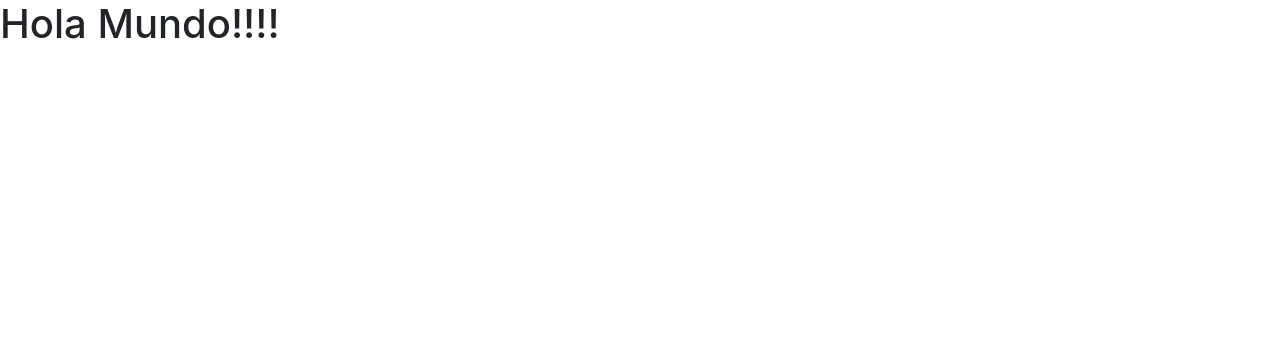
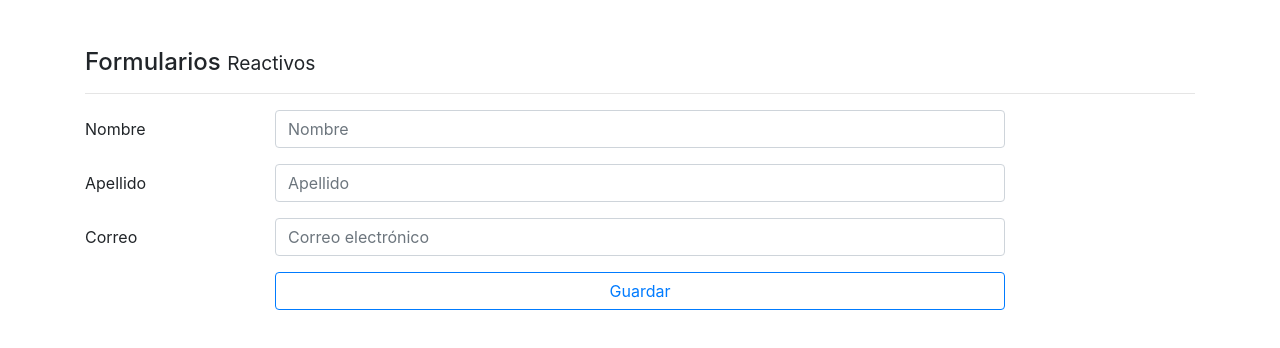
Before and after one commit to DulceAsd26/FormularioAngular, an Angular app: page /reactivo in a window 1280 px wide. Shown: the top 348 px of the page. Built offline with nearby package versions, Linux system fonts and the light colour scheme.

Commit message:
Creando rutas

```diff
--- a/src/app/app.component.html
+++ b/src/app/app.component.html
@@ -1 +1,5 @@
-<h1>Hola Mundo!!!!</h1>
+<div class="container mt-5">
+
+  <router-outlet></router-outlet>
+
+</div>
--- /dev/null
+++ b/src/app/pages/reactive/reactive.component.html
@@ -0,0 +1,50 @@
+<h4>Formularios <small> Reactivos </small></h4>
+<hr>
+<form autocomplete="off">
+
+  <div>
+
+    <div class="form-group row">
+      <label class="col-2 col-form-label">Nombre</label>
+      <div class="col-8">
+
+        <input class="form-control"
+               type="text"
+               placeholder="Nombre">
+      </div>
+    </div>
+
+    <div class="form-group row">
+      <label class="col-2 col-form-label">Apellido</label>
+      <div class="col-8">
+
+        <input class="form-control"
+               type="text"
+               placeholder="Apellido">
+      </div>
+    </div>
+
+  </div>
+
+  <div class="form-group row">
+    <label class="col-2 col-form-label">Correo</label>
+    <div class="col-8">
+
+      <input class="form-control"
+             type="email"
+             placeholder="Correo electrónico">
+    </div>
+  </div>
+
+
+
+  <div class="form-group row">
+    <label class="col-2 col-form-label">&nbsp;</label>
+    <div class="input-group col-md-8">
+      <button type="submit" class="btn btn-outline-primary btn-block">
+        Guardar
+      </button>
+    </div>
+  </div>
+
+</form>
--- /dev/null
+++ b/src/app/pages/reactive/reactive.component.ts
@@ -0,0 +1,15 @@
+import { Component, OnInit } from '@angular/core';
+
+@Component({
+  selector: 'app-reactive',
+  templateUrl: './reactive.component.html',
+  styleUrls: ['./reactive.component.css']
+})
+export class ReactiveComponent implements OnInit {
+
+  constructor() { }
+
+  ngOnInit(): void {
+  }
+
+}
--- /dev/null
+++ b/src/app/pages/template/template.component.html
@@ -0,0 +1,50 @@
+<h4>Formularios <small> Template </small></h4>
+<hr>
+<form autocomplete="off">
+
+  <div>
+
+    <div class="form-group row">
+      <label class="col-2 col-form-label">Nombre</label>
+      <div class="col-8">
+
+        <input class="form-control"
+               type="text"
+               placeholder="Nombre">
+      </div>
+    </div>
+
+    <div class="form-group row">
+      <label class="col-2 col-form-label">Apellido</label>
+      <div class="col-8">
+
+        <input class="form-control"
+               type="text"
+               placeholder="Apellido">
+      </div>
+    </div>
+
+  </div>
+
+  <div class="form-group row">
+    <label class="col-2 col-form-label">Correo</label>
+    <div class="col-8">
+
+      <input class="form-control"
+             type="email"
+             placeholder="Correo electrónico">
+    </div>
+  </div>
+
+
+
+  <div class="form-group row">
+    <label class="col-2 col-form-label">&nbsp;</label>
+    <div class="input-group col-md-8">
+      <button type="submit" class="btn btn-outline-primary btn-block">
+        Guardar
+      </button>
+    </div>
+  </div>
+
+</form>
--- /dev/null
+++ b/src/app/pages/template/template.component.ts
@@ -0,0 +1,15 @@
+import { Component, OnInit } from '@angular/core';
+
+@Component({
+  selector: 'app-template',
+  templateUrl: './template.component.html',
+  styleUrls: ['./template.component.css']
+})
+export class TemplateComponent implements OnInit {
+
+  constructor() { }
+
+  ngOnInit(): void {
+  }
+
+}
```
Also changed, not shown: src/app/app-routing.module.ts (added, +17 -0 lines), src/app/app.module.ts (+12 -2 lines), src/app/pages/reactive/reactive.component.css (added), src/app/pages/template/template.component.css (added), 2 other files (tests, documents, lock files or other folders).
